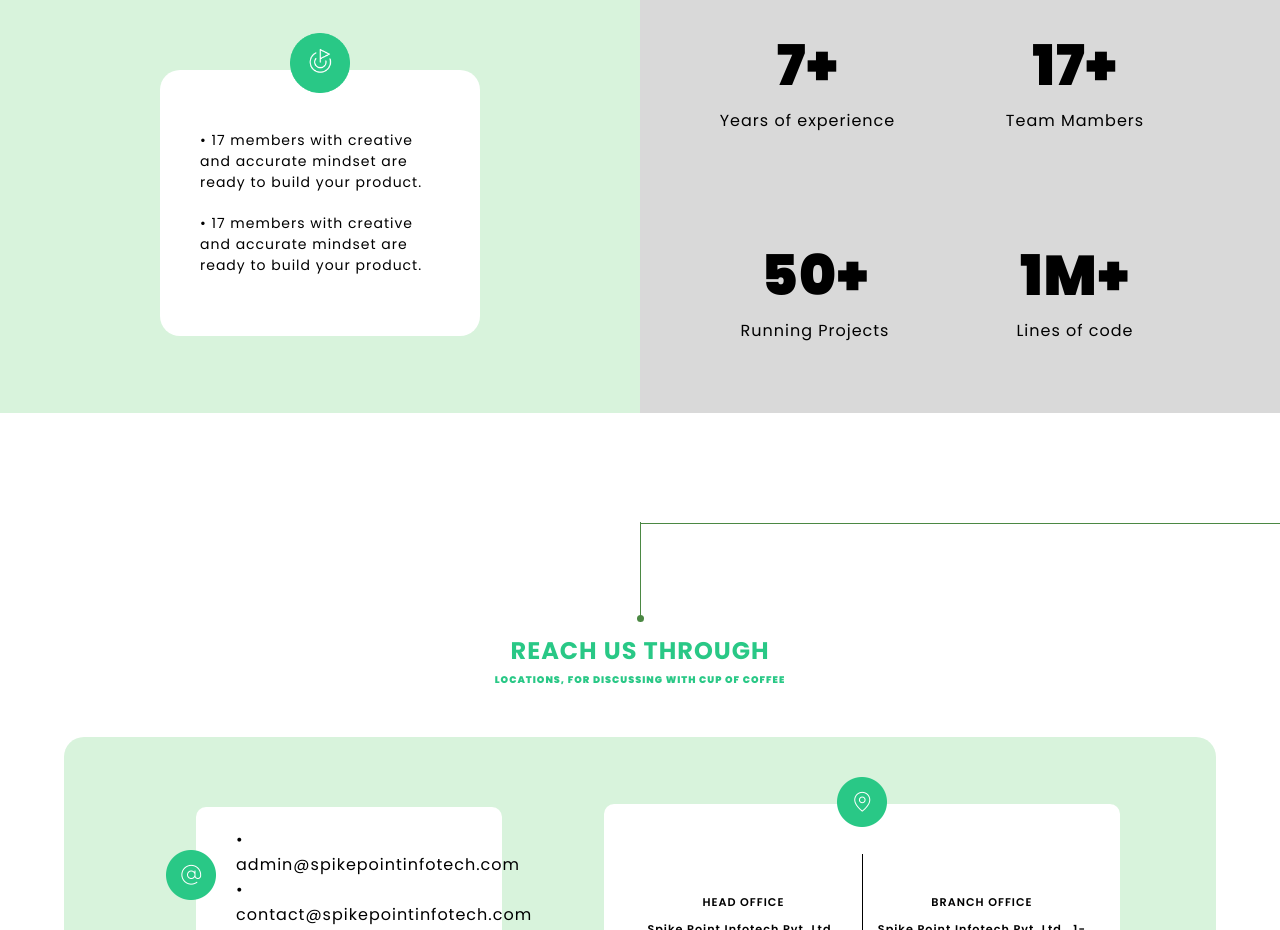
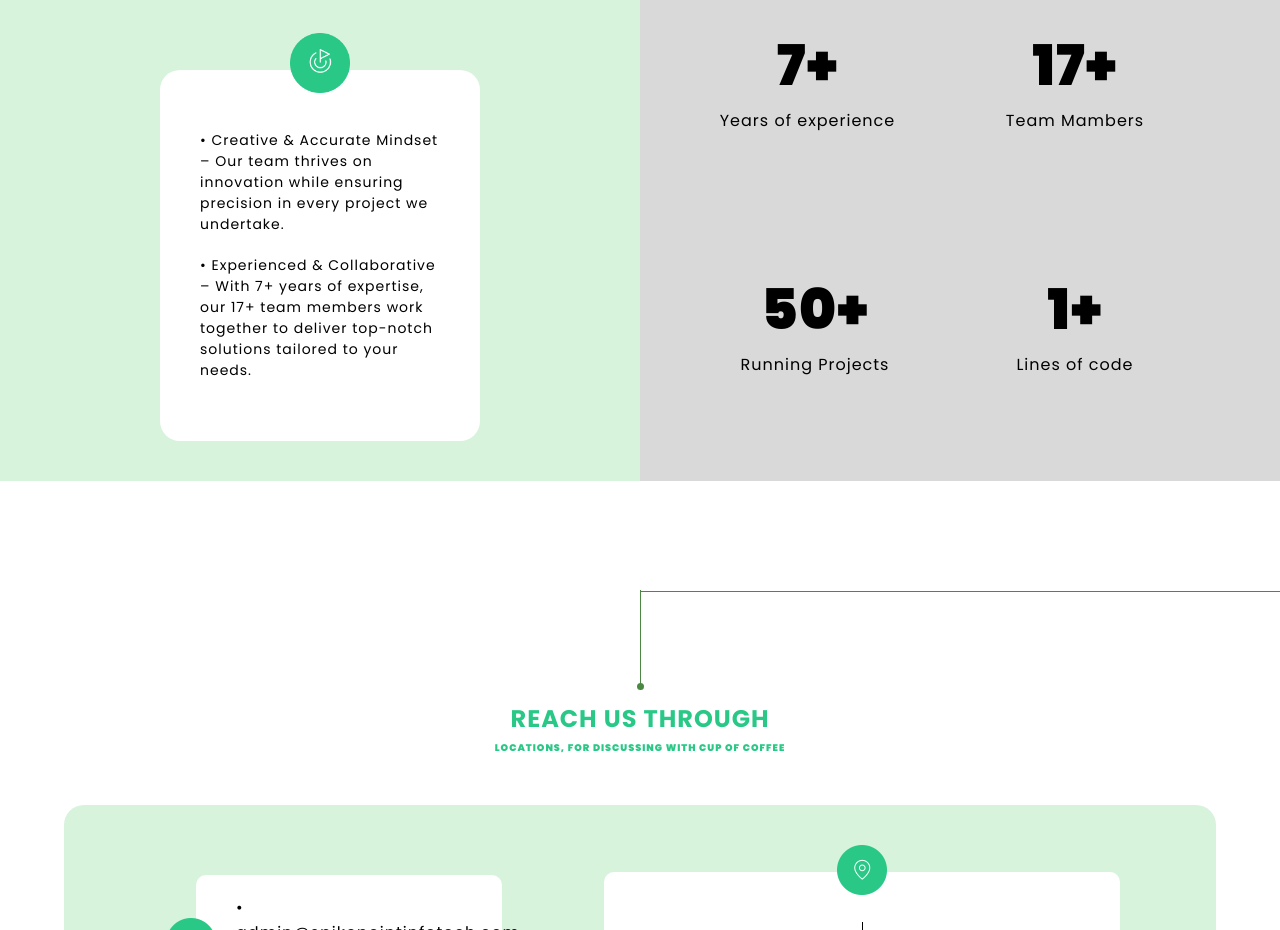
Before and after one commit to smitnayak3312/SPIPL, a React (Vite) app: page /contact in a window 1280 px wide. Shown: the part 1160-2090 px from the top of the page. Built offline with nearby package versions, Linux system fonts and the light colour scheme.

Commit message:
`Refactored text content in Contact component`

```diff
--- a/src/components/Contact/Contect.jsx
+++ b/src/components/Contact/Contect.jsx
@@ -126,8 +126,8 @@ const Contact = () => {
                     <div className="number-content-left">
                         <img src="Group 51.png" alt="" height="60px" width="60px" />
                         <div className="number-content-left-text">
-                            <p>&#8226; 17 members with creative and accurate mindset are ready to build your product.</p>
-                            <p>&#8226; 17 members with creative and accurate mindset are ready to build your product.</p>
+                            <p>&#8226; Creative & Accurate Mindset – Our team thrives on innovation while ensuring precision in every project we undertake.</p>
+                            <p>&#8226; Experienced & Collaborative – With 7+ years of expertise, our 17+ team members work together to deliver top-notch solutions tailored to your needs.</p>
                         </div>
                     </div>
                     <div className="number-content-right">
@@ -144,7 +144,7 @@ const Contact = () => {
                             <p>Running Projects</p>
                         </div>
                         <div className="myHover number-content-number4">
-                            <h1>1M+</h1>
+                            <h1>1+</h1>
                             <p>Lines of code</p>
                         </div>
                     </div>
```
